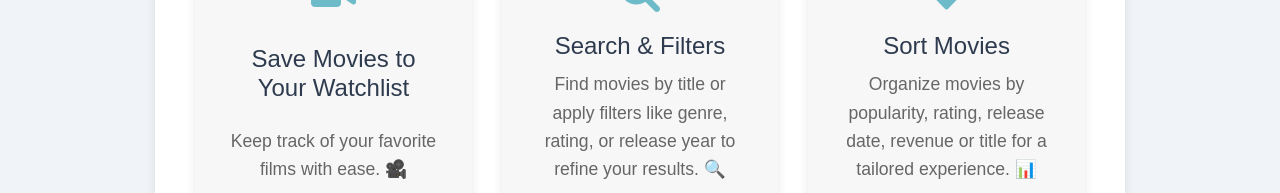
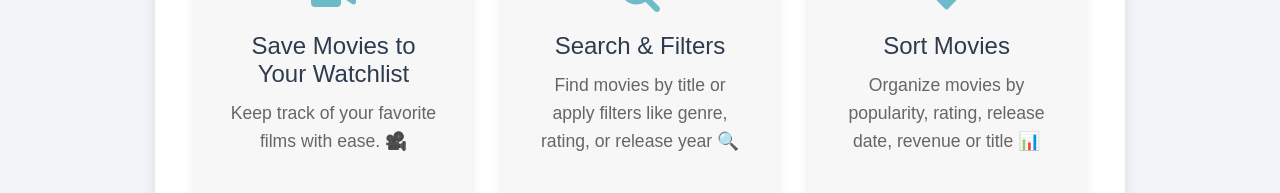
Before and after one commit to Selica-Productions/selica-productions, a React (Vite) app: page /aboutus in a window 1280 px wide. Shown: the part 759-952 px from the top of the page. Built offline with nearby package versions, Linux system fonts and the light colour scheme; no server answers; a web font is replaced by a local one.

Commit message:
style: shorten feature item description

```diff
--- a/src/components/about-us-info/about-us-info.jsx
+++ b/src/components/about-us-info/about-us-info.jsx
@@ -37,7 +37,7 @@ function AboutUsInfo() {
               <div className="feature-item">
                 <i className="fas fa-search"></i>
                 <h3>Search & Filters</h3>
-                <p>Find movies by title or apply filters like genre, rating, or release year to refine your results. 🔍</p>
+                <p>Find movies by title or apply filters like genre, rating, or release year 🔍</p>
               </div>
             </Link>
 
@@ -46,7 +46,7 @@ function AboutUsInfo() {
                 <i className="fas fa-sort"></i>
                 <h3>Sort Movies</h3>
                 <p>
-                  Organize movies by popularity, rating, release date, revenue or title for a tailored experience. 📊
+                  Organize movies by popularity, rating, release date, revenue or title 📊
                 </p>
               </div>
             </Link>
```
